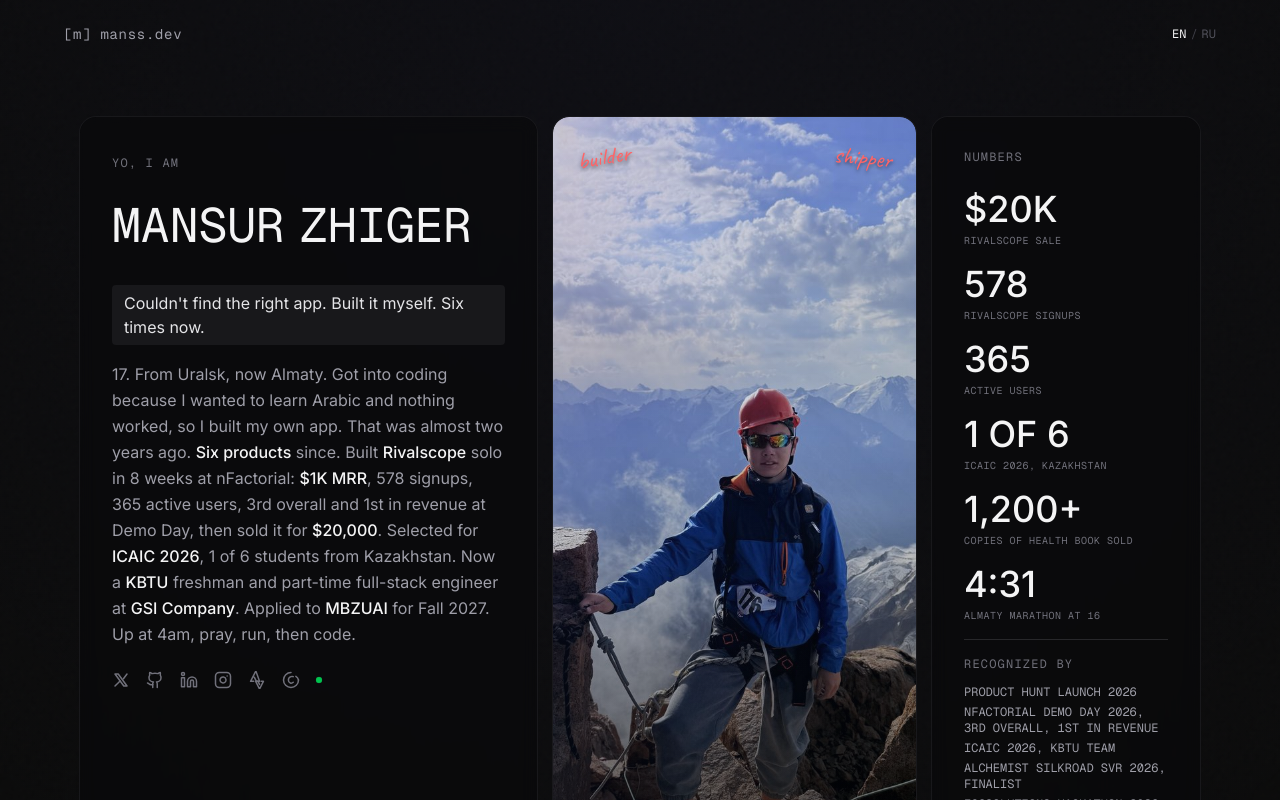
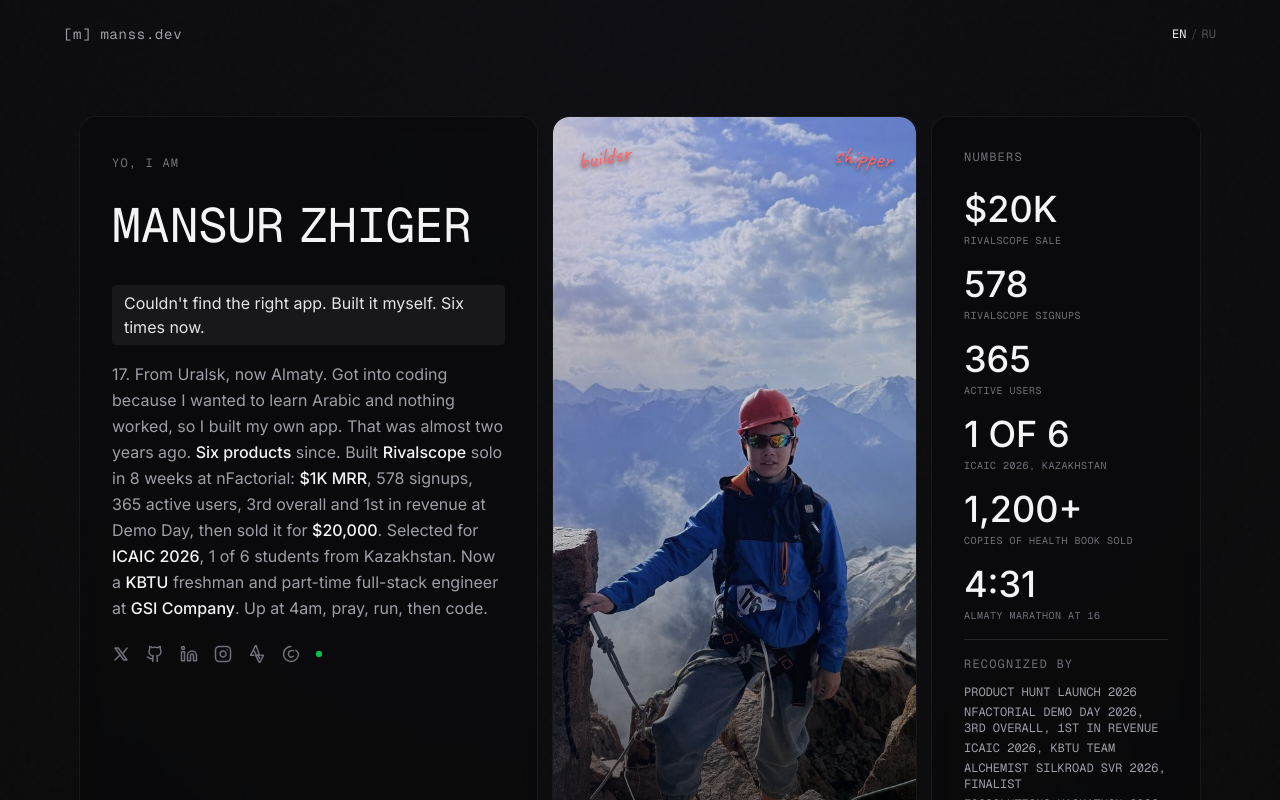
Before and after one commit to IManss-ai/manssdev, a Next.js app: page / in a window 1280 px wide. Shown: the top 800 px of the page. Built offline with nearby package versions, Linux system fonts and the light colour scheme.

Commit message:
Remove MBZUAI mentions from public site

```diff
--- a/app/content.ts
+++ b/app/content.ts
@@ -22,7 +22,7 @@ export const content = {
       "First project: an Arabic learning app I built because nothing good existed.",
       "First vibe-coded project: CodeVault, a snippet manager. 14 GitHub stars.",
       "Since then: six products solo, two hackathon placements, one exit.",
-      "Now: KBTU freshman, part-time full-stack engineer at GSI Company. Applied to MBZUAI for Fall 2027.",
+      "Now: KBTU freshman, part-time full-stack engineer at GSI Company.",
       "Stack: Next.js, TypeScript, FastAPI, Supabase, Claude Code.",
     ],
     experience_intro: "Six products shipped solo. One exit: Rivalscope, sold for $20,000. Every one started with a problem I actually had.",
@@ -50,7 +50,7 @@ export const content = {
     // Bento layout fields
     hero_intro: "Yo, I am",
     hero_callout: "Couldn't find the right app. Built it myself. Six times now.",
-    hero_body: "17. From Uralsk, now Almaty. Got into coding because I wanted to learn Arabic and nothing worked, so I built my own app. That was almost two years ago. Six products since. Built Rivalscope solo in 8 weeks at nFactorial: $1K MRR, 578 signups, 365 active users, 3rd overall and 1st in revenue at Demo Day, then sold it for $20,000. Selected for ICAIC 2026, 1 of 6 students from Kazakhstan. Now a KBTU freshman and part-time full-stack engineer at GSI Company. Applied to MBZUAI for Fall 2027. Up at 4am, pray, run, then code.",
+    hero_body: "17. From Uralsk, now Almaty. Got into coding because I wanted to learn Arabic and nothing worked, so I built my own app. That was almost two years ago. Six products since. Built Rivalscope solo in 8 weeks at nFactorial: $1K MRR, 578 signups, 365 active users, 3rd overall and 1st in revenue at Demo Day, then sold it for $20,000. Selected for ICAIC 2026, 1 of 6 students from Kazakhstan. Now a KBTU freshman and part-time full-stack engineer at GSI Company. Up at 4am, pray, run, then code.",
     numbers: [
       { value: "$20K", label: "RIVALSCOPE SALE" },
       { value: "578", label: "RIVALSCOPE SIGNUPS" },
@@ -71,7 +71,7 @@ export const content = {
     life_story_paragraphs: [
       "Grew up in Uralsk, a small post-Soviet city in the west of Kazakhstan. Nothing much there. Moved to Almaty at 13. Started coding almost two years ago. Not from a course, but because I wanted to learn Arabic and couldn't find an app that actually worked. So I built one. That's still how I pick projects: if I need something and it doesn't exist, I build it.",
       "My first vibe-coded project was CodeVault, a snippet manager that got 14 GitHub stars. After that: SafeBiz KZ for the 2026 Kazakhstan tax overhaul, 120 registrations. EcoAlmaty, 2nd at EcoSolutions Hackathon 2026. AzamatAI, 3rd at Spring Games 2026.",
-      "Then came Rivalscope: competitive intelligence for sales teams. It watched competitors' sites, mined their reviews for complaints, and turned every change into an AI battle card with ready-to-send plays. Built solo in 8 weeks at nFactorial: $1K MRR, 578 signups, 365 active users. 3rd overall and 1st in revenue at Demo Day, then sold for $20,000. These days: KBTU freshman, part-time full-stack engineer at GSI Company, selected for ICAIC 2026 in Singapore. Applied to MBZUAI for Fall 2027. Still up at 4am: prayer, run, then code.",
+      "Then came Rivalscope: competitive intelligence for sales teams. It watched competitors' sites, mined their reviews for complaints, and turned every change into an AI battle card with ready-to-send plays. Built solo in 8 weeks at nFactorial: $1K MRR, 578 signups, 365 active users. 3rd overall and 1st in revenue at Demo Day, then sold for $20,000. These days: KBTU freshman, part-time full-stack engineer at GSI Company, selected for ICAIC 2026 in Singapore. Still up at 4am: prayer, run, then code.",
     ],
     projects_v2: [
       { index: "01", name: "Rivalscope", status: "sold", description: "Competitive intelligence SaaS. Built solo in 8 weeks, $1K MRR, sold for $20,000. 3rd overall, 1st in revenue at nFactorial Demo Day.", href: "https://rivalscope.dev" },
@@ -116,7 +116,7 @@ export const content = {
       "Первый вайб-кодинг проект: CodeVault, менеджер сниппетов. 14 звёзд на GitHub.",
       "С тех пор: шесть продуктов соло, два места на хакатонах, одна продажа.",
       // TODO Mansur: переписать своими словами
-      "Сейчас: первокурсник КБТУ, парт-тайм фулстек-инженер в GSI Company. Подал в MBZUAI на осень 2027.",
+      "Сейчас: первокурсник КБТУ, парт-тайм фулстек-инженер в GSI Company.",
       "Стек: Next.js, TypeScript, FastAPI, Supabase, Claude Code.",
     ],
     experience_intro: "Шесть продуктов соло. Одна продажа: Rivalscope, продан за $20 000. Каждый начинался с проблемы, которая у меня реально была.",
@@ -145,7 +145,7 @@ export const content = {
     hero_intro: "Я —",
     hero_callout: "Не нашёл нужного приложения, сделал сам. Уже шесть раз.",
     // TODO Mansur: hero_body и life_story_paragraphs на русском — переписать своими словами.
-    // Русский текст абзацев не тронут: там Rivalscope ещё живой, нет ICAIC, КБТУ, GSI, MBZUAI.
+    // Русский текст абзацев не тронут: там Rivalscope ещё живой, нет ICAIC, КБТУ, GSI.
     hero_body: "17 лет. Из Уральска, теперь в Алматы. Начал кодить, потому что хотел учить арабский, а нормального приложения не было. Сделал сам. Это было почти два года назад. С тех пор: шесть продуктов, боты для 8+ бизнесов, $3 000+ заработал, два места на хакатонах. Сейчас полностью в Rivalscope: конкурентная разведка, которая следит за конкурентами и превращает каждый их ход в AI battle card. Живой продукт на rivalscope.dev с платящими клиентами, запуск на Product Hunt, питч на nFactorial Demo Day. Подъём в 4 утра, намаз, пробежка, потом код. Подаю документы на программы ML и AI-инжиниринга.",
     numbers: [
       { value: "$20K", label: "ПРОДАЖА RIVALSCOPE" },
--- a/app/page.tsx
+++ b/app/page.tsx
@@ -240,7 +240,6 @@ const heroBodyBolds = [
   "ICAIC 2026",
   "KBTU",
   "GSI Company",
-  "MBZUAI",
 ];
 
 const lifeStoryBolds = [
@@ -259,7 +258,6 @@ const lifeStoryBolds = [
   "KBTU",
   "GSI Company",
   "ICAIC 2026",
-  "MBZUAI",
 ];
 
 const scrawlVariants = {
```
